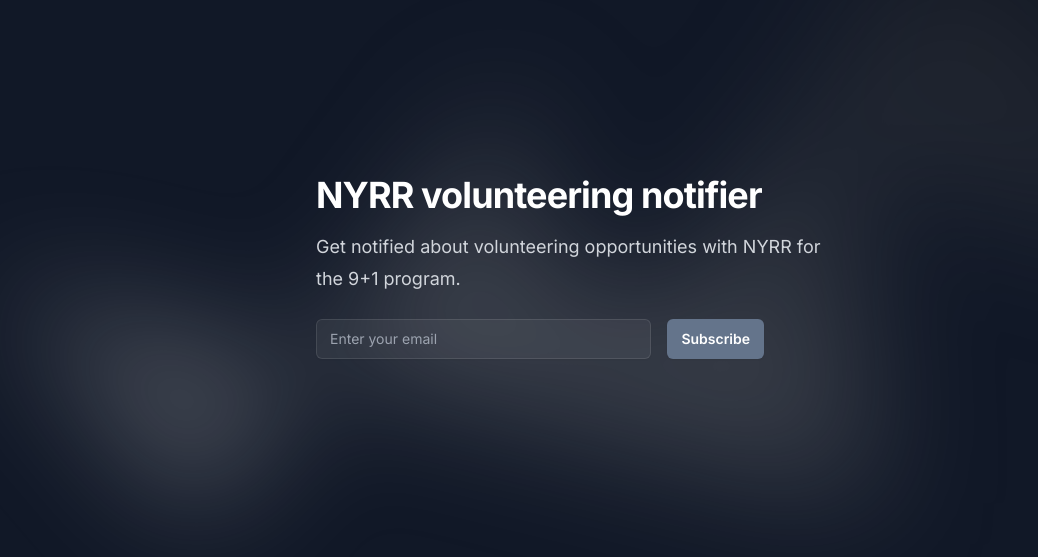
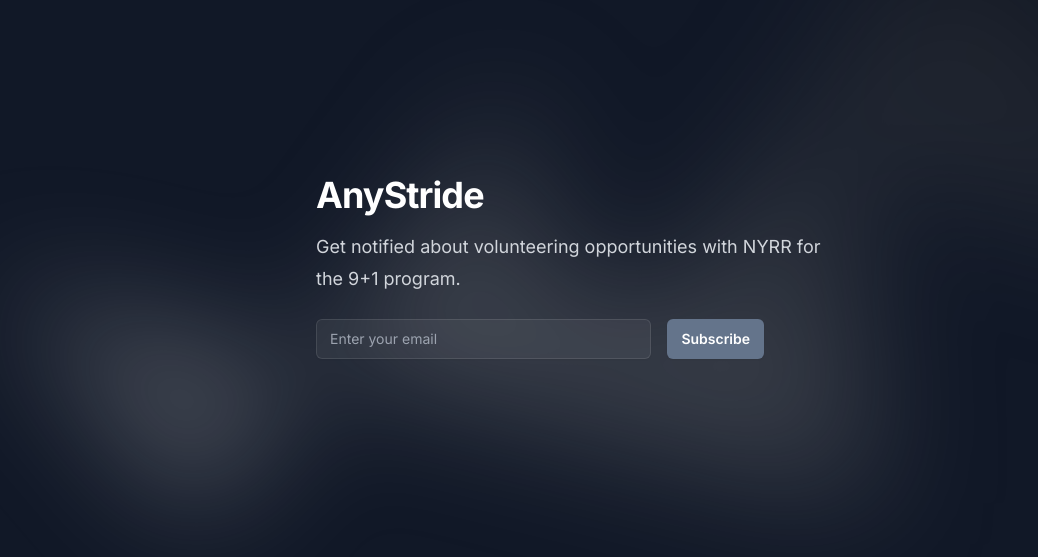
Before and after one commit to maize/anystride, a Next.js app: page / in a window 1280 px wide. Shown: the part 133-690 px from the top of the page, without its empty margins (68-1106 px from the left). Built offline with nearby package versions, Linux system fonts and the light colour scheme.

Commit message:
Use AnyStride in title on landing page

```diff
--- a/app/page.tsx
+++ b/app/page.tsx
@@ -4,7 +4,7 @@ export default function Home() {
   return (
     <main className="w-full min-h-screen flex items-center justify-center relative isolate overflow-hidden bg-gray-900">
       <div className="mx-auto max-w-xl lg:max-w-lg">
-        <h2 className="text-3xl font-bold tracking-tight text-white sm:text-4xl">NYRR volunteering notifier</h2>
+        <h2 className="text-3xl font-bold tracking-tight text-white sm:text-4xl">AnyStride</h2>
         <p className="mt-4 text-lg leading-8 text-gray-300">
           Get notified about volunteering opportunities with NYRR for the 9+1 program.
         </p>
```
